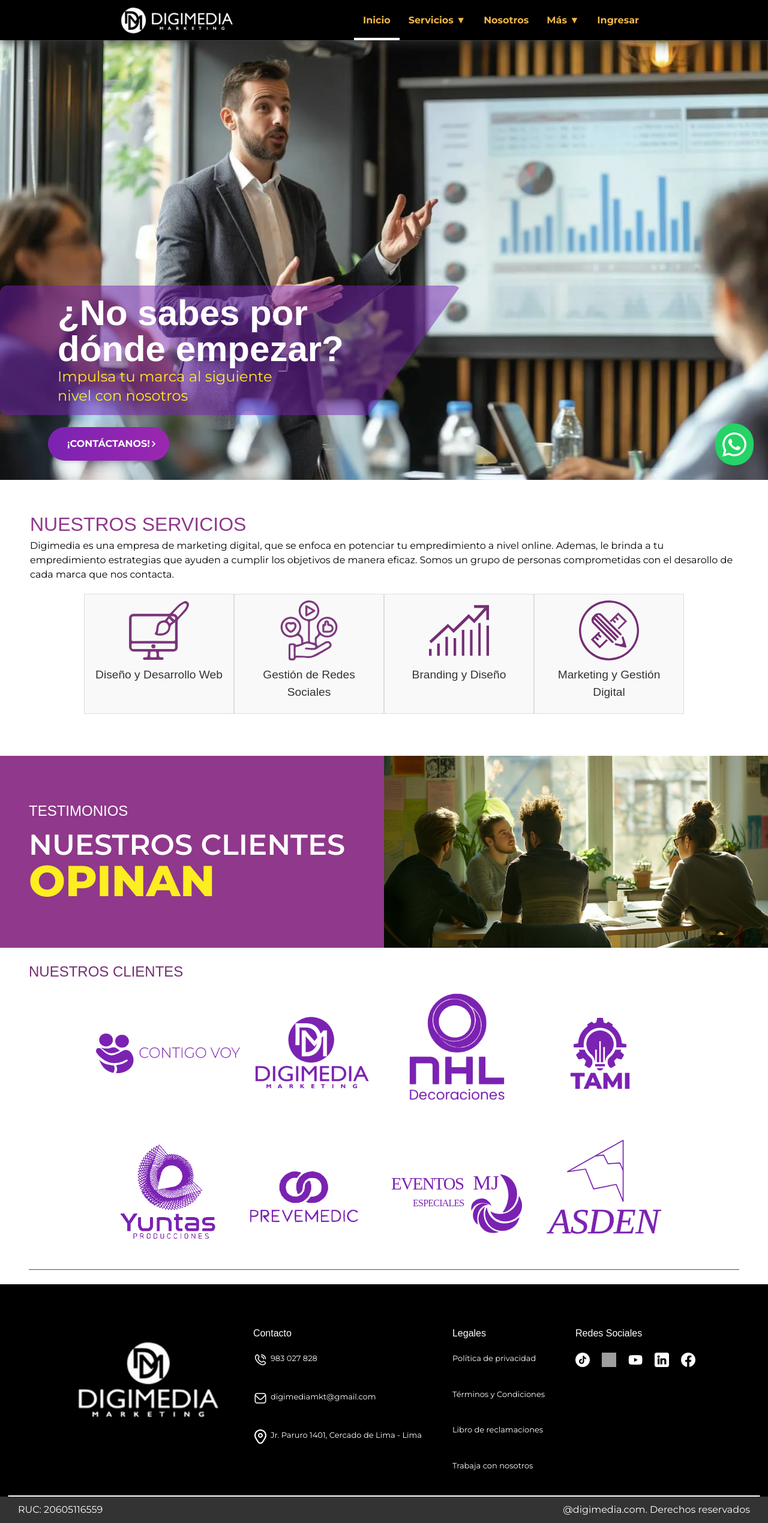
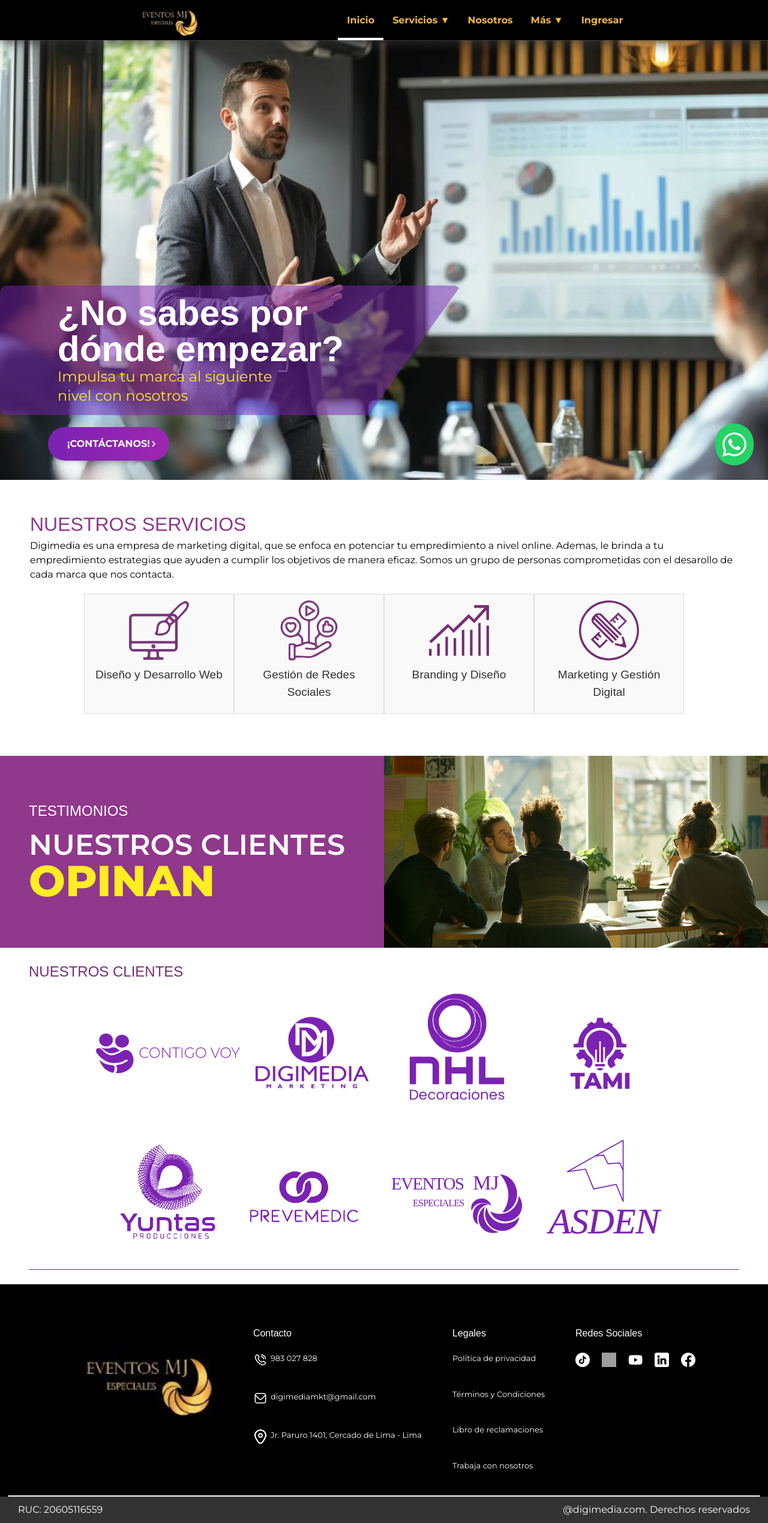
Before and after one commit to PollitoJLGD123/MJEventos-Frontend, a Next.js app: page / in a window 1280 px wide. Shown: the whole page at 60% size. Built offline with nearby package versions, Linux system fonts and the light colour scheme; grey boxes are pictures that could not be loaded; a web font is replaced by a local one.

Commit message:
cambio de imagen principal

```diff
--- a/app/(client)/components/Footer.jsx
+++ b/app/(client)/components/Footer.jsx
@@ -9,7 +9,7 @@
           <div className="footerContenido">
             <div className="imgFooter my-4">
               <img
-                src="/headerFooter/logoFooter.webp"
+                src="/headerFooter/mjeventos.jpg"
                 alt="Digimedia"
                 width="250px"
                 height="120px"
--- a/app/(client)/components/Header.jsx
+++ b/app/(client)/components/Header.jsx
@@ -25,9 +25,9 @@
         <div className="logoHeader flex items-center">
           <Link href="/" onClick={closeMenu}>
             <img
-              src="/headerFooter/logoblanco2.webp"
-              alt="Digimedia"
-              width="190px"
+              src="/headerFooter/mjeventos.jpg"
+              alt="Mjeventos"
+              width="110px"
               height="65px"
               className="my-auto"
             />
```
Also changed, not shown: public/headerFooter/mjeventos.jpg (added).
